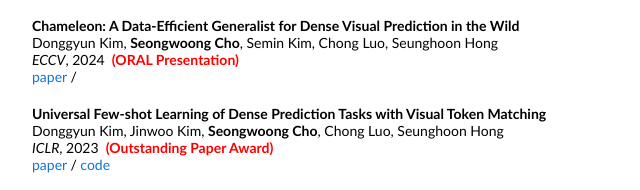
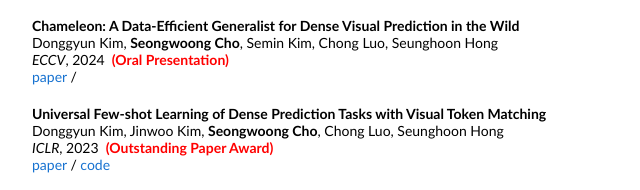
Before and after one commit to SeongwoongCho/seongwoongcho.github.io, a plain HTML site: page index.html in a window 1280 px wide. Shown: the part 571-761 px from the top of the page, 228-868 px from the left. Drawn offline with Linux system fonts and the light colour scheme.

Commit message:
Update index.html

```diff
--- a/index.html
+++ b/index.html
@@ -130,7 +130,7 @@
                         Donggyun Kim, <strong>Seongwoong Cho</strong>, Semin Kim, Chong Luo, Seunghoon Hong
                         <br>
                         <em>ECCV</em>, 2024 &nbsp<font
-                          color="red"><strong>(ORAL Presentation)</strong></font>
+                          color="red"><strong>(Oral Presentation)</strong></font>
                         <br>
                         <a href="https://arxiv.org/abs/2404.18459">paper</a> /
                         <!-- <a -->
```
